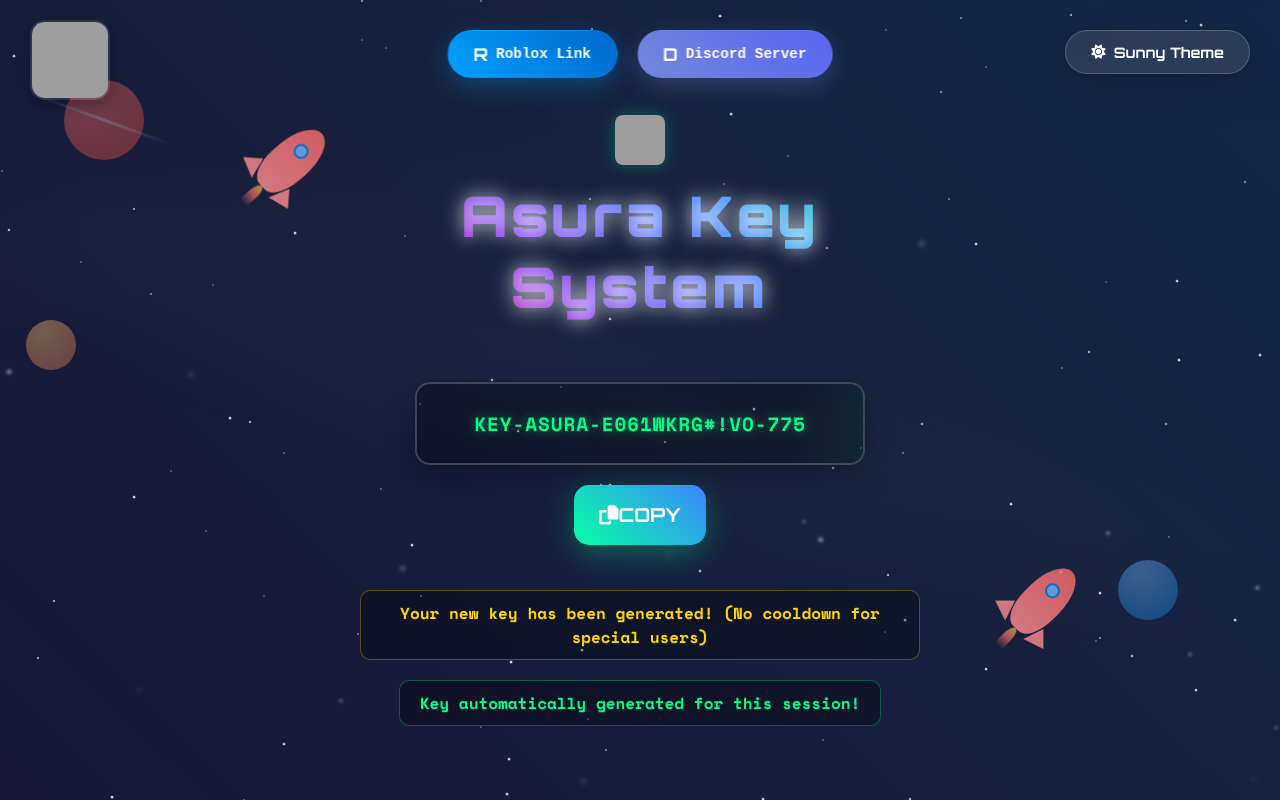
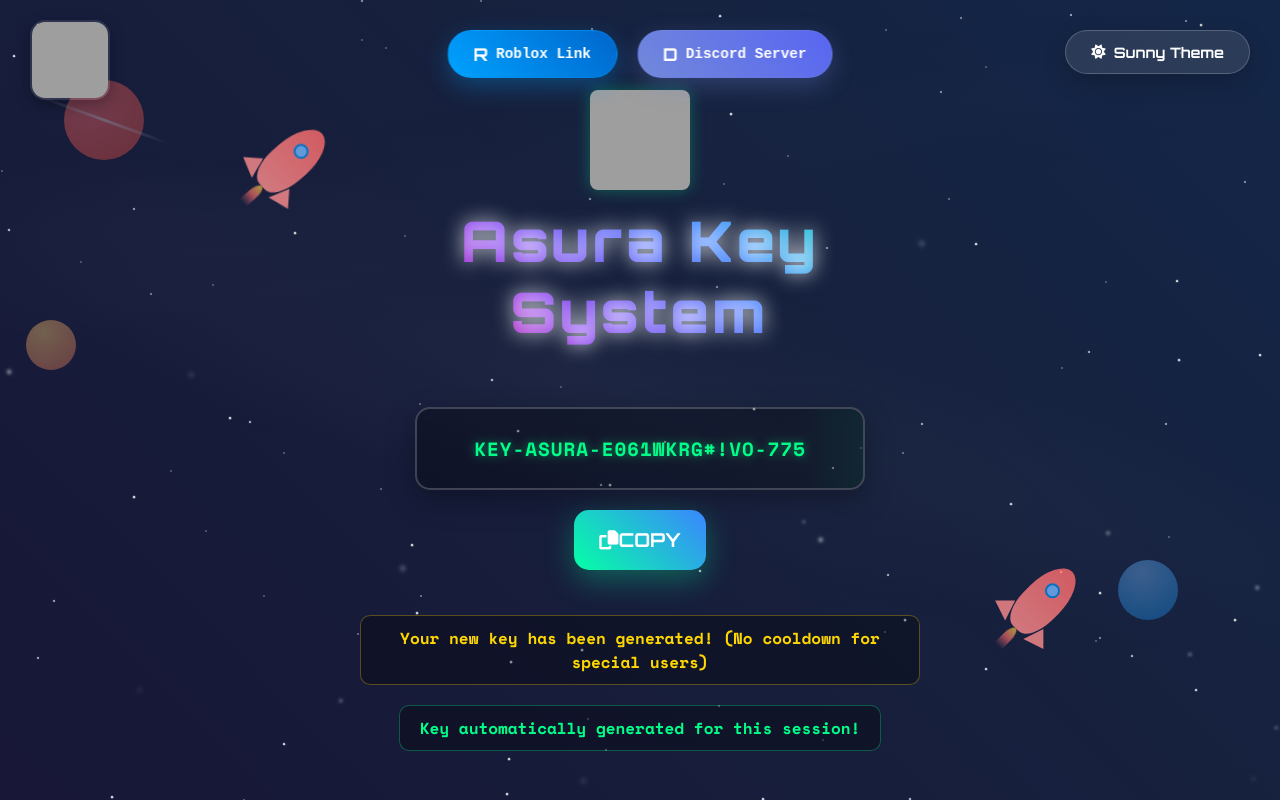
Before and after one commit to ImageLoggers/Asura-Key-system, a plain HTML site: page index.html in a window 1280 px wide. Drawn offline with nearby package versions, Linux system fonts and the light colour scheme; grey boxes are pictures that could not be loaded.

Commit message:
Update index.html

```diff
--- a/index.html
+++ b/index.html
@@ -4,6 +4,7 @@
     <meta charset="UTF-8">
     <meta name="viewport" content="width=device-width, initial-scale=1.0">
     <title>Asura Key System</title>
+    <link rel="icon" type="image/png" href="YOUR_LOGO_URL_HERE">
     <link rel="stylesheet" href="https://cdnjs.cloudflare.com/ajax/libs/font-awesome/6.4.0/css/all.min.css">
     <style>
         @import url('https://fonts.googleapis.com/css2?family=Orbitron:wght@400;700;900&family=Space+Mono:wght@400;700&display=swap');
@@ -285,8 +286,8 @@
 }
 
 .title-icon {
-    width: 50px;
-    height: 50px;
+    width: 100px;
+    height: 100px;
     border-radius: 8px;
     box-shadow: 0 0 15px rgba(0, 255, 136, 0.3);
     transition: all 0.3s ease;
```
